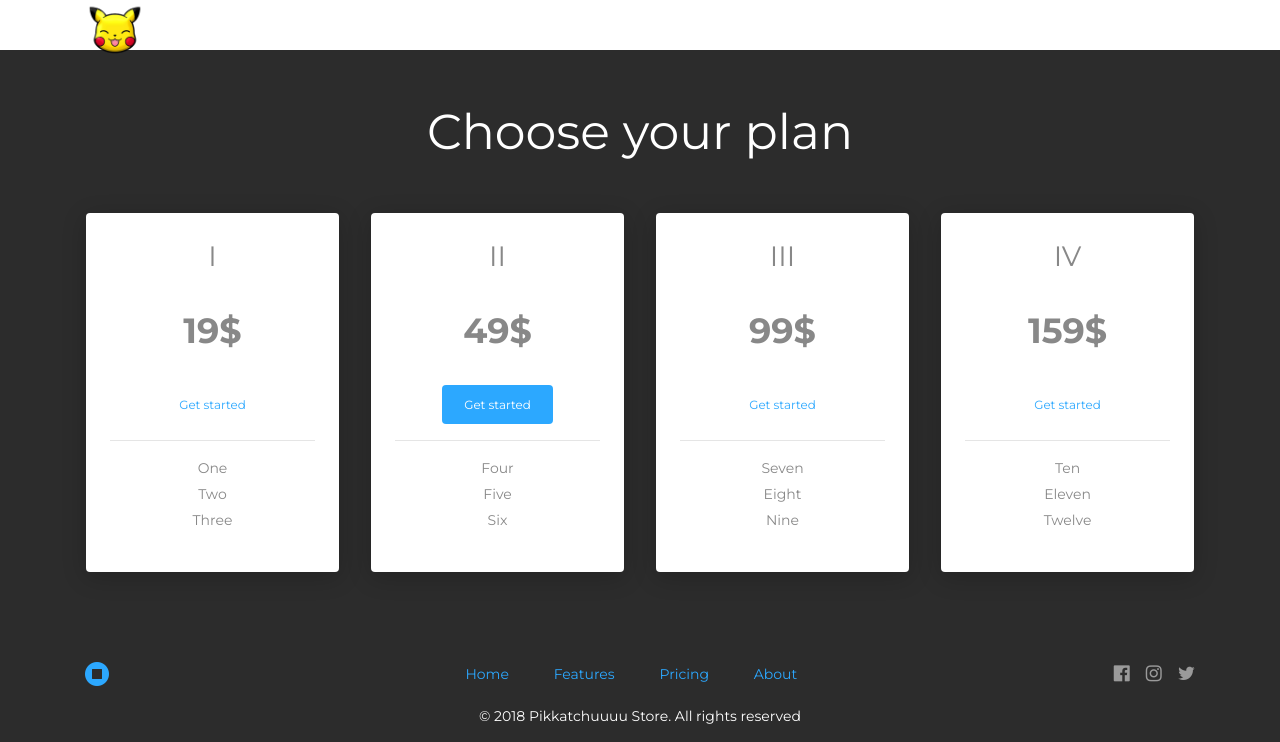
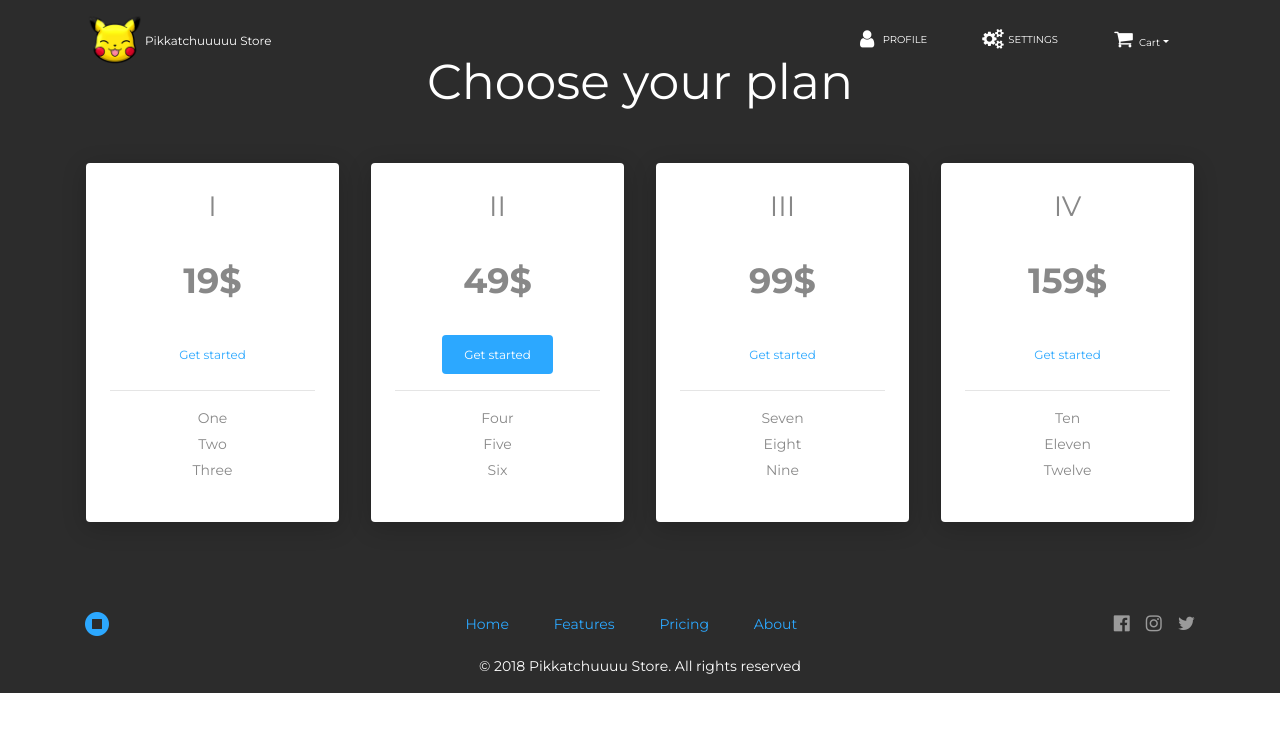
Before and after one commit to Bujupah/J2EE4.0, a Java web app: page /shop.jsp in a window 1280 px wide. Shown: the top 742 px of the page. Run offline with Tomcat 11, a stand-in JSP engine, Linux system fonts and the light colour scheme; some libraries are stand-ins or nearby versions; some web fonts are replaced.

Commit message:
Edited shop

```diff
--- a/WebContent/shop.jsp
+++ b/WebContent/shop.jsp
@@ -16,7 +16,7 @@
 </head>
 
 <body class="">
-  <nav class="navbar navbar-expand-md navbar-dark bg-dark">
+  <nav class="navbar navbar-expand-md navbar-dark bg-dark fixed-top" style="	width: 100%;	height: 70px;">
     <div class="container">
       <div class="row">
         <div class="col-md-12 w-50"><img src="logo.png" width="60" height="60" class="d-inline-block align-top" alt=""></div>
@@ -28,14 +28,13 @@
         <ul class="navbar-nav">
           <li class="nav-item mx-3">
             <a class="nav-link align-items-center d-flex" href="#"><i class="fa fa-user fa-fw fa-2x"></i>
-              &nbsp;PROFILE</a>
+              </i>&nbsp;PROFILE</a>
           </li>
           <li class="nav-item mx-3">
             <a class="nav-link align-items-center d-flex" href="#"><i class="fa fa-user fa-fw fa-cogs fa-2x"></i>
-              &nbsp;SETTINGS</a>
+              </i>&nbsp;SETTINGS</a>
           </li>
-          <li class="nav-item dropdown mx-3" style=""> <a class="nav-link dropdown-toggle" href="http://example.com" id="navbarDropdownMenuLink" data-toggle="dropdown" aria-haspopup="true" aria-expanded="false"><i class="fa fa-fw fa-shopping-cart fa-2x"></i><i class="now-ui-icons
-shopping_cart-simple x2 mr-2 lead"></i> Cart</a>
+          <li class="nav-item dropdown mx-3" style=""> <a class="nav-link dropdown-toggle" href="http://example.com" id="navbarDropdownMenuLink" data-toggle="dropdown" aria-haspopup="true" aria-expanded="false"><i class="fa fa-fw fa-shopping-cart fa-2x"></i> Cart</a>
             <div class="dropdown-menu" aria-labelledby="navbarDropdownMenuLink"> <a class="dropdown-item" href="#">Total Price:&nbsp;</a></div>
           </li>
         </ul>
```
